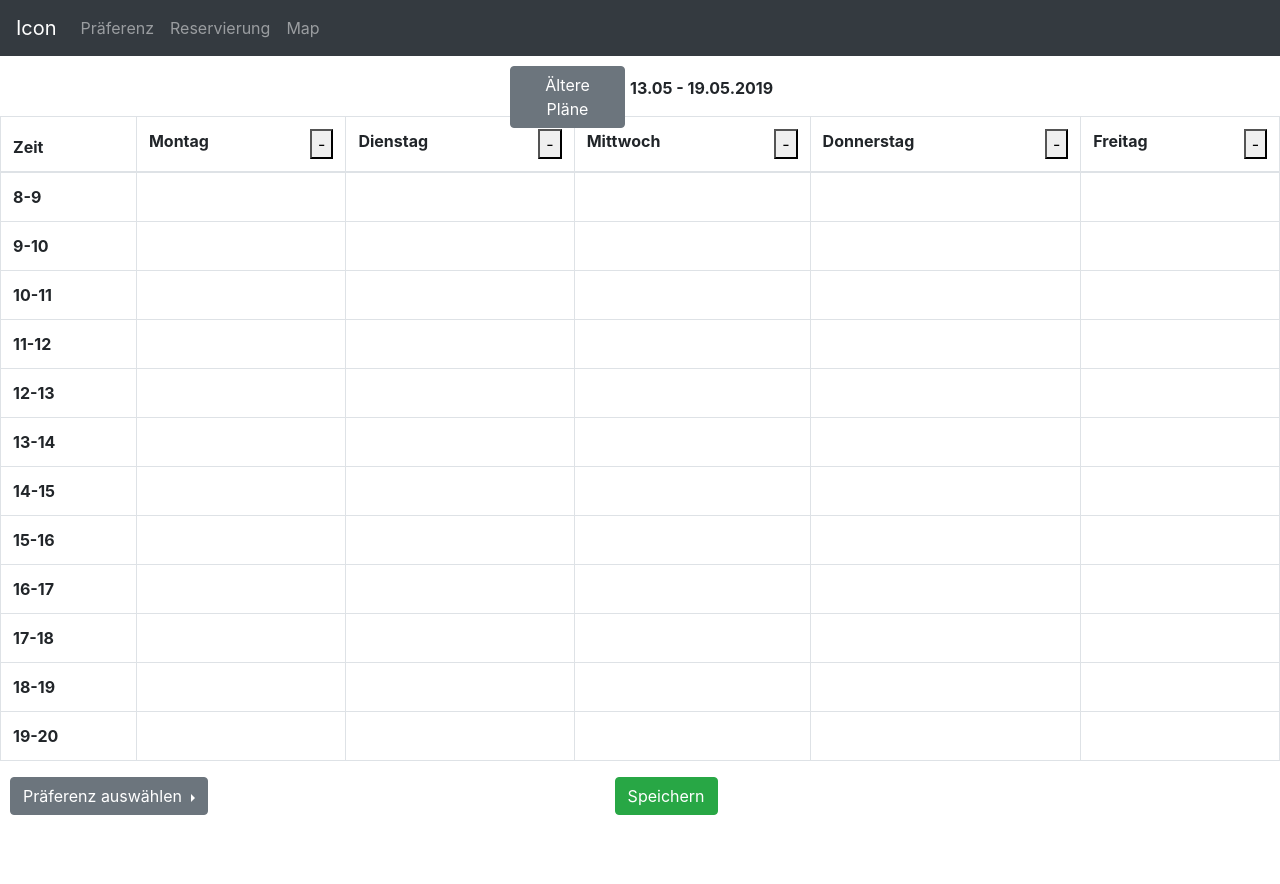
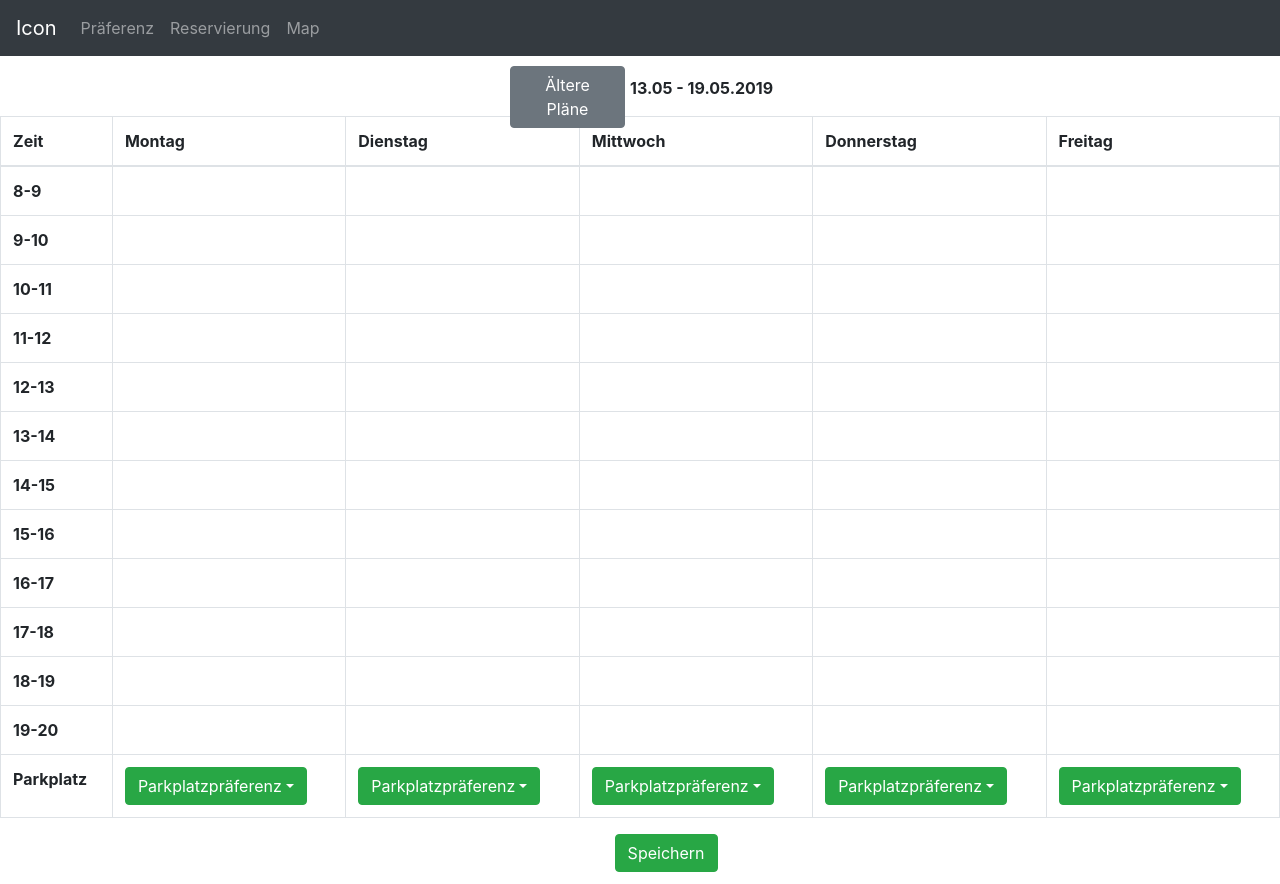
Before and after one commit to DevMert/BoDriveNPark, a React (Create React App) app: page / in a window 1280 px wide. Before the commit the page ends 827 px from the top, so only its background shows below. Built offline with nearby package versions, Linux system fonts and the light colour scheme.

Commit message:
Dateiumbenennungen+Stundenplan erfasst Flags

```diff
--- a/src/components/App.js
+++ b/src/components/App.js
@@ -1,4 +1,4 @@
-import React, { Component } from "react";
+import React from "react";
 import "../App.css";
 import Header from "./Navigation/NavBar";
 import Karte from "./Karte/Karte";
--- a/src/components/Navigation/NavBar.jsx
+++ b/src/components/Navigation/NavBar.jsx
@@ -1,6 +1,5 @@
 import React from "react";
-import { Link } from "react-router-dom";
-import { Nav, Navbar, Form } from "react-bootstrap";
+import { Nav, Navbar } from "react-bootstrap";
 
 export default function NavBar() {
   return (
--- a/src/components/Praeferenzen/Fachzelle.jsx
+++ /dev/null
@@ -1,37 +0,0 @@
-import React, { Component } from "react";
-import Fach from "./Fach";
-
-class Fachzelle extends Component {
-  constructor(props) {
-    super(props);
-
-    this.state = {
-      isToggled: false,
-      position: {
-        tag:'',
-        zeit:'',
-      }
-    };
-  }
-
-  handleToggleFach = () => {
-    this.setState({ isToggled: !this.state.isToggled });
-  };
-
-
-  handleSetPosition = (props) => {
-    this.setState(() => {
-
-    })
-  }
-
-  render() {
-    return (
-      <td onClick={this.handleToggleFach} style={{ margin: "0", padding: "0" }}>
-        {this.state.isToggled ? <Fach/> : null}
-      </td>
-    );
-  }
-}
-
-export default Fachzelle;
--- a/src/components/Praeferenzen/Footer/Footer.jsx
+++ b/src/components/Praeferenzen/Footer/Footer.jsx
@@ -1,15 +1,10 @@
 import React, { Component } from "react";
-
-import PraeferenzListe from "./PraeferenzListe";
 import SpeicherButton from "./SpeicherButton";
 
 class Footer extends Component {
   render() {
     return (
       <div className="MainFooter">
-        <div className="PrefFoot">
-          <PraeferenzListe />
-        </div>
         <div className="SaveFoot">
           <SpeicherButton />
         </div>
--- a/src/components/Praeferenzen/Footer/PraeferenzListe.jsx
+++ b/src/components/Praeferenzen/Footer/PraeferenzListe.jsx
@@ -7,7 +7,7 @@ class PraeferenzListe extends Component {
     return (
       <div>
         <DropdownButton
-          drop="right"
+          drop="up"
           variant="secondary"
           title={` Präferenz auswählen `}
           id={`dropdown-button-drop-right`}
--- a/src/components/Praeferenzen/Fach.jsx
+++ b/src/components/Praeferenzen/PraeferenzContainer.jsx
@@ -2,7 +2,7 @@ import React from "react";
 import reactCSS from "reactcss";
 import { GithubPicker } from "react-color";
 
-class Fach extends React.Component {
+class PraeferenzContainer extends React.Component {
   state = {
     displayColorPicker: false,
     color: {
@@ -90,4 +90,4 @@ class Fach extends React.Component {
   }
 }
 
-export default Fach;
+export default PraeferenzContainer;
--- /dev/null
+++ b/src/components/Praeferenzen/PraeferenzZelle.jsx
@@ -0,0 +1,30 @@
+import React, { Component } from "react";
+import PraeferenzContainer from "./PraeferenzContainer";
+
+class PraeferenzZelle extends Component {
+  constructor(props) {
+    super(props);
+
+    this.state = {
+      isToggled: false
+    };
+  }
+
+  handleToggleContainer = () => {
+    this.setState({ isToggled: !this.state.isToggled });
+    this.props.onClick();
+  };
+
+  render() {
+    return (
+      <td
+        onClick={this.handleToggleContainer}
+        style={{ margin: "0", padding: "0" }}
+      >
+        <div>{this.state.isToggled ? <PraeferenzContainer /> : null}</div>
+      </td>
+    );
+  }
+}
+
+export default PraeferenzZelle;
--- a/src/components/Praeferenzen/Stundenplan.jsx
+++ b/src/components/Praeferenzen/Stundenplan.jsx
@@ -1,6 +1,47 @@
 import React, { Component } from "react";
-import Fachzelle from './Fachzelle'
+import PraeferenzContainer from "./PraeferenzZelle";
+import { Dropdown } from "react-bootstrap";
 
+function TabellenZeile(props) {
+  return (
+    <tr>
+      <th scope="row">
+        {props.stunde}-{props.stunde + 1}
+      </th>
+      <PraeferenzContainer
+        onClick={() => props.handleToggleFlag("mo", props.stunde)}
+      />
+      <PraeferenzContainer
+        onClick={() => props.handleToggleFlag("di", props.stunde)}
+      />
+      <PraeferenzContainer
+        onClick={() => props.handleToggleFlag("mi", props.stunde)}
+      />
+      <PraeferenzContainer
+        onClick={() => props.handleToggleFlag("do", props.stunde)}
+      />
+      <PraeferenzContainer
+        onClick={() => props.handleToggleFlag("fr", props.stunde)}
+      />
+    </tr>
+  );
+}
+
+function ParkplatzDropdown(props) {
+  return (
+    <Dropdown>
+      <Dropdown.Toggle variant="success" id="dropdown-basic">
+        Parkplatzpräferenz
+      </Dropdown.Toggle>
+
+      <Dropdown.Menu>
+        <Dropdown.Item href="#/action-1">Action</Dropdown.Item>
+        <Dropdown.Item href="#/action-2">Another action</Dropdown.Item>
+        <Dropdown.Item href="#/action-3">Something else</Dropdown.Item>
+      </Dropdown.Menu>
+    </Dropdown>
+  );
+}
 
 function Tabelle(props) {
   return (
@@ -8,120 +49,44 @@ function Tabelle(props) {
       <thead>
         <tr>
           <th scope="col">Zeit</th>
-          <th scope="col">
-            Montag<button style={{ float: "right" }}>-</button>
-          </th>
-          <th scope="col">
-            Dienstag<button style={{ float: "right" }}>-</button>
-          </th>
-          <th scope="col">
-            Mittwoch<button style={{ float: "right" }}>-</button>
-          </th>
-          <th scope="col">
-            Donnerstag<button style={{ float: "right" }}>-</button>
-          </th>
-          <th scope="col">
-            Freitag<button style={{ float: "right" }}>-</button>
-          </th>
+          <th scope="col">Montag</th>
+          <th scope="col">Dienstag</th>
+          <th scope="col">Mittwoch</th>
+          <th scope="col">Donnerstag</th>
+          <th scope="col">Freitag</th>
         </tr>
       </thead>
       <tbody>
-        <tr>
-          <th scope="row">8-9</th>
-          <Fachzelle tag='Mo' zeit='8'/>
-          <Fachzelle tag='Di' zeit='8'/>
-          <Fachzelle tag='Mi' zeit='8'/>
-          <Fachzelle tag='Do' zeit='8'/>
-          <Fachzelle tag='Fr' zeit='8'/>
-        </tr>
-        <tr>
-          <th scope="row">9-10</th>
-          <Fachzelle />
-          <Fachzelle />
-          <Fachzelle />
-          <Fachzelle />
-          <Fachzelle />
-        </tr>
-        <tr>
-          <th scope="row">10-11</th>
-          <Fachzelle />
-          <Fachzelle />
-          <Fachzelle />
-          <Fachzelle />
-          <Fachzelle />
-        </tr>
+        <TabellenZeile handleToggleFlag={props.handleToggleFlag} stunde={8} />
+        <TabellenZeile handleToggleFlag={props.handleToggleFlag} stunde={9} />
+        <TabellenZeile handleToggleFlag={props.handleToggleFlag} stunde={10} />
+        <TabellenZeile handleToggleFlag={props.handleToggleFlag} stunde={11} />
+        <TabellenZeile handleToggleFlag={props.handleToggleFlag} stunde={12} />
+        <TabellenZeile handleToggleFlag={props.handleToggleFlag} stunde={13} />
+        <TabellenZeile handleToggleFlag={props.handleToggleFlag} stunde={14} />
+        <TabellenZeile handleToggleFlag={props.handleToggleFlag} stunde={15} />
+        <TabellenZeile handleToggleFlag={props.handleToggleFlag} stunde={16} />
+        <TabellenZeile handleToggleFlag={props.handleToggleFlag} stunde={17} />
+        <TabellenZeile handleToggleFlag={props.handleToggleFlag} stunde={18} />
+        <TabellenZeile handleToggleFlag={props.handleToggleFlag} stunde={19} />
 
         <tr>
-          <th scope="row">11-12</th>
-          <Fachzelle />
-          <Fachzelle />
-          <Fachzelle />
-          <Fachzelle />
-          <Fachzelle />
-        </tr>
-        <tr>
-          <th scope="row">12-13</th>
-          <Fachzelle />
-          <Fachzelle />
-          <Fachzelle />
-          <Fachzelle />
-          <Fachzelle />
-        </tr>
-        <tr>
-          <th scope="row">13-14</th>
-          <Fachzelle />
-          <Fachzelle />
-          <Fachzelle />
-          <Fachzelle />
-          <Fachzelle />
-        </tr>
-        <tr>
-          <th scope="row">14-15</th>
-          <Fachzelle />
-          <Fachzelle />
-          <Fachzelle />
-          <Fachzelle />
-          <Fachzelle />
-        </tr>
-        <tr>
-          <th scope="row">15-16</th>
-          <Fachzelle />
-          <Fachzelle />
-          <Fachzelle />
-          <Fachzelle />
-          <Fachzelle />
-        </tr>
-        <tr>
-          <th scope="row">16-17</th>
-          <Fachzelle />
-          <Fachzelle />
-          <Fachzelle />
-          <Fachzelle />
-          <Fachzelle />
-        </tr>
-        <tr>
-          <th scope="row">17-18</th>
-          <Fachzelle />
-          <Fachzelle />
-          <Fachzelle />
-          <Fachzelle />
-          <Fachzelle />
-        </tr>
-        <tr>
-          <th scope="row">18-19</th>
-          <Fachzelle />
-          <Fachzelle />
-          <Fachzelle />
-          <Fachzelle />
-          <Fachzelle />
-        </tr>
-        <tr>
-          <th scope="row">19-20</th>
-          <Fachzelle />
-          <Fachzelle />
-          <Fachzelle />
-          <Fachzelle />
-          <Fachzelle />
+          <th scope="row">Parkplatz</th>
+          <td>
+            <ParkplatzDropdown />
+          </td>
+          <td>
+            <ParkplatzDropdown />
+          </td>
+          <td>
+            <ParkplatzDropdown />
+          </td>
+          <td>
+            <ParkplatzDropdown />
+          </td>
+          <td>
+            <ParkplatzDropdown />
+          </td>
         </tr>
       </tbody>
     </table>
@@ -133,18 +98,97 @@ class Stundenplan extends Component {
     super(props);
 
     this.state = {
-      isToggled: false
+      flags: [
+        { tag: "mo", stunde: 8, isToggled: false },
+        { tag: "mo", stunde: 9, isToggled: false },
+        { tag: "mo", stunde: 10, isToggled: false },
+        { tag: "mo", stunde: 11, isToggled: false },
+        { tag: "mo", stunde: 12, isToggled: false },
+        { tag: "mo", stunde: 13, isToggled: false },
+        { tag: "mo", stunde: 14, isToggled: false },
+        { tag: "mo", stunde: 15, isToggled: false },
+        { tag: "mo", stunde: 16, isToggled: false },
+        { tag: "mo", stunde: 17, isToggled: false },
+        { tag: "mo", stunde: 18, isToggled: false },
+        { tag: "mo", stunde: 19, isToggled: false },
+
+        { tag: "di", stunde: 8, isToggled: false },
+        { tag: "di", stunde: 9, isToggled: false },
+        { tag: "di", stunde: 10, isToggled: false },
+        { tag: "di", stunde: 11, isToggled: false },
+        { tag: "di", stunde: 12, isToggled: false },
+        { tag: "di", stunde: 13, isToggled: false },
+        { tag: "di", stunde: 14, isToggled: false },
+        { tag: "di", stunde: 15, isToggled: false },
+        { tag: "di", stunde: 16, isToggled: false },
+        { tag: "di", stunde: 17, isToggled: false },
+        { tag: "di", stunde: 18, isToggled: false },
+        { tag: "di", stunde: 19, isToggled: false },
+
+        { tag: "mi", stunde: 8, isToggled: false },
+        { tag: "mi", stunde: 9, isToggled: false },
+        { tag: "mi", stunde: 10, isToggled: false },
+        { tag: "mi", stunde: 11, isToggled: false },
+        { tag: "mi", stunde: 12, isToggled: false },
+        { tag: "mi", stunde: 13, isToggled: false },
+        { tag: "mi", stunde: 14, isToggled: false },
+        { tag: "mi", stunde: 15, isToggled: false },
+        { tag: "mi", stunde: 16, isToggled: false },
+        { tag: "mi", stunde: 17, isToggled: false },
+        { tag: "mi", stunde: 18, isToggled: false },
+        { tag: "mi", stunde: 19, isToggled: false },
+
+        { tag: "do", stunde: 8, isToggled: false },
+        { tag: "do", stunde: 9, isToggled: false },
+        { tag: "do", stunde: 10, isToggled: false },
+        { tag: "do", stunde: 11, isToggled: false },
+        { tag: "do", stunde: 12, isToggled: false },
+        { tag: "do", stunde: 13, isToggled: false },
+        { tag: "do", stunde: 14, isToggled: false },
+        { tag: "do", stunde: 15, isToggled: false },
+        { tag: "do", stunde: 16, isToggled: false },
+        { tag: "do", stunde: 17, isToggled: false },
+        { tag: "do", stunde: 18, isToggled: false },
+        { tag: "do", stunde: 19, isToggled: false },
+
+        { tag: "fr", stunde: 8, isToggled: false },
+        { tag: "fr", stunde: 9, isToggled: false },
+        { tag: "fr", stunde: 10, isToggled: false },
+        { tag: "fr", stunde: 11, isToggled: false },
+        { tag: "fr", stunde: 12, isToggled: false },
+        { tag: "fr", stunde: 13, isToggled: false },
+        { tag: "fr", stunde: 14, isToggled: false },
+        { tag: "fr", stunde: 15, isToggled: false },
+        { tag: "fr", stunde: 16, isToggled: false },
+        { tag: "fr", stunde: 17, isToggled: false },
+        { tag: "fr", stunde: 18, isToggled: false },
+        { tag: "fr", stunde: 19, isToggled: false }
+      ]
     };
+
+    this.handleToggleFlag = this.handleToggleFlag.bind(this);
   }
 
-  handleToggleFach = () => {
-    this.setState({ isToggled: !this.state.isToggled });
-  };
+  //
+  handleToggleFlag(t, s) {
+    this.setState(currentState => {
+      const modifiedFlag = currentState.flags
+        .filter(flag => flag.tag === t && flag.stunde === s)
+        .map(flag => (flag.isToggled = !flag.isToggled));
+
+      return {
+        modifiedFlag
+      };
+    });
+  }
 
   render() {
     return (
       <div>
-        <Tabelle />
+        <Tabelle
+          flags={this.state.flags}
+          handleToggleFlag={this.handleToggleFlag}
+        />
       </div>
     );
   }
```
